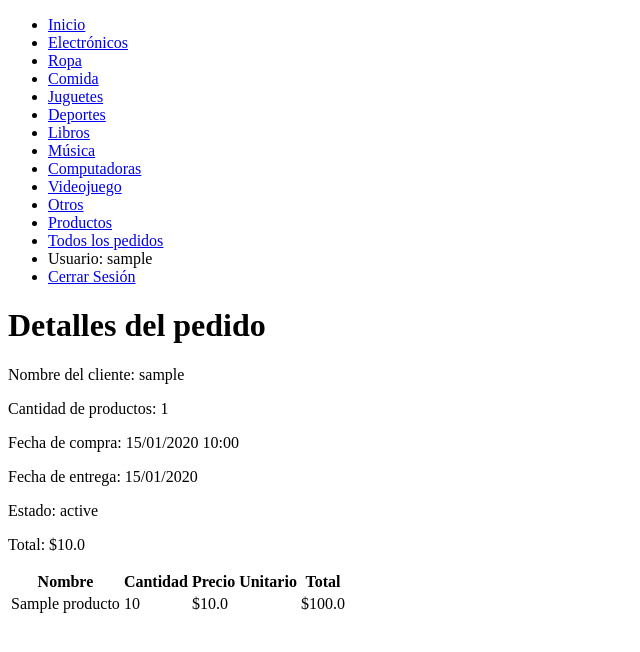
After one commit to Emmanueloz/online_store, a Flask app: page /orders/all/1/ in a window 1280 px wide. The commit adds this page. Shown: the top 652 px of the page, without its empty margins (0-640 px from the left). Run offline with Flask 3, Linux system fonts and the light colour scheme; a user stored in the database is signed in; tables that the repository leaves empty hold one stand-in row (values such as "Sample post"); parts of the project's set-up code (start-up, migrations or seed data) failed here and were passed over.

Commit message:
detalles del pedido

```diff
--- a/app/features/orders/model.py
+++ b/app/features/orders/model.py
@@ -33,6 +33,8 @@ class OrderItem(BaseModel):
     amount = Column(Integer)
     price = Column(Float)
 
+    product = relationship('Product')
+
     def __init__(self, order_id, product_id, amount, price):
         self.order_id = order_id
         self.product_id = product_id
--- a/app/features/orders/routes.py
+++ b/app/features/orders/routes.py
@@ -99,3 +99,19 @@ def all_orders():
     }
 
     return render_template('list_orders.jinja2', **context)
+
+
+@orders_bp.get('/all/<int:id>/')
+@role_authenticate([Roles.ADMIN])
+def all_order(id):
+    order = Order.query.filter(Order.id == id).first()
+
+    if order is None:
+        flash("No se encontró el pedido", 'error')
+        return redirect(url_for('orders.all_orders'))
+
+    context = {
+        'order': order
+    }
+
+    return render_template('order_details.jinja2', **context)
--- a/app/features/orders/templates/list_orders.jinja2
+++ b/app/features/orders/templates/list_orders.jinja2
@@ -27,7 +27,7 @@
             <td>{{ order.state }}</td>
             <td>${{ order.total }}</td>
             <td>
-                <a href="">Ver</a>
+                <a href="{{url_for('orders.all_order', id=order.id)}}">Ver detalles</a>
             </td>
         </tr>
         {% endfor %}
--- /dev/null
+++ b/app/features/orders/templates/order_details.jinja2
@@ -0,0 +1,38 @@
+{% extends "layout.jinja2" %}
+
+{% block title %}Detalles del pedido{% endblock %}
+
+
+{% block content %}
+
+<h1>Detalles del pedido</h1>
+
+<p>Nombre del cliente: {{ order.user.username }}</p>
+<p>Cantidad de productos: {{ order.items|length }}</p>
+<p>Fecha de compra: {{ order.creation_date.strftime("%d/%m/%Y %H:%M") }}</p>
+<p>Fecha de entrega: {{ order.delivery_date.strftime("%d/%m/%Y") }}</p>
+<p>Estado: {{ order.state }}</p>
+<p>Total: ${{ order.total }}</p>
+
+<table>
+    <thead>
+        <tr>
+            <th>Nombre</th>
+            <th>Cantidad</th>
+            <th>Precio Unitario</th>
+            <th>Total</th>
+        </tr>
+    </thead>
+    <tbody>
+        {% for item in order.items %}
+        <tr>
+            <td>{{ item.product.name }}</td>
+            <td>{{ item.amount }}</td>
+            <td>${{ item.price }}</td>
+            <td>${{ item.amount * item.price }}</td>
+        </tr>
+        {% endfor %}
+    </tbody>
+</table>
+
+{% endblock content %}
```
